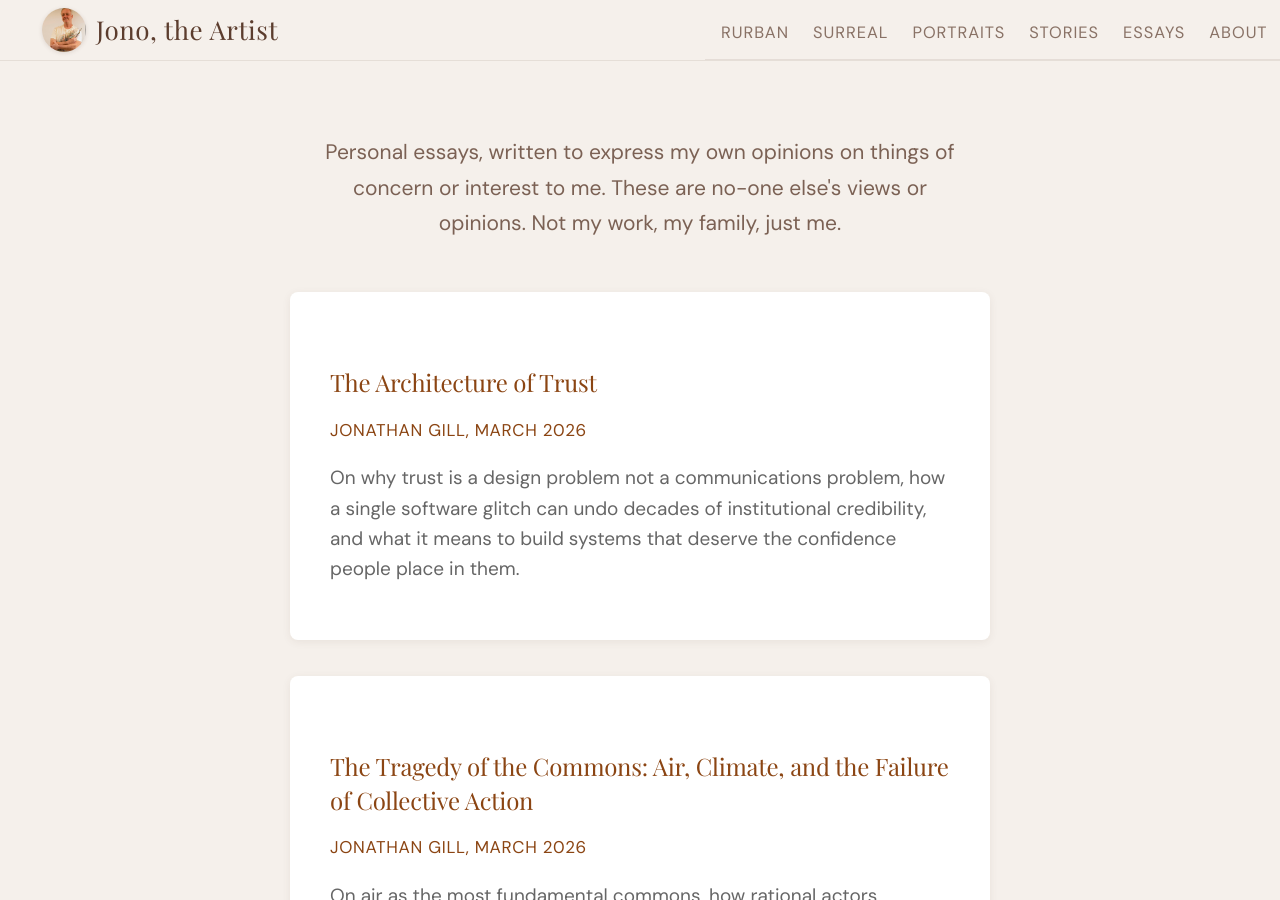
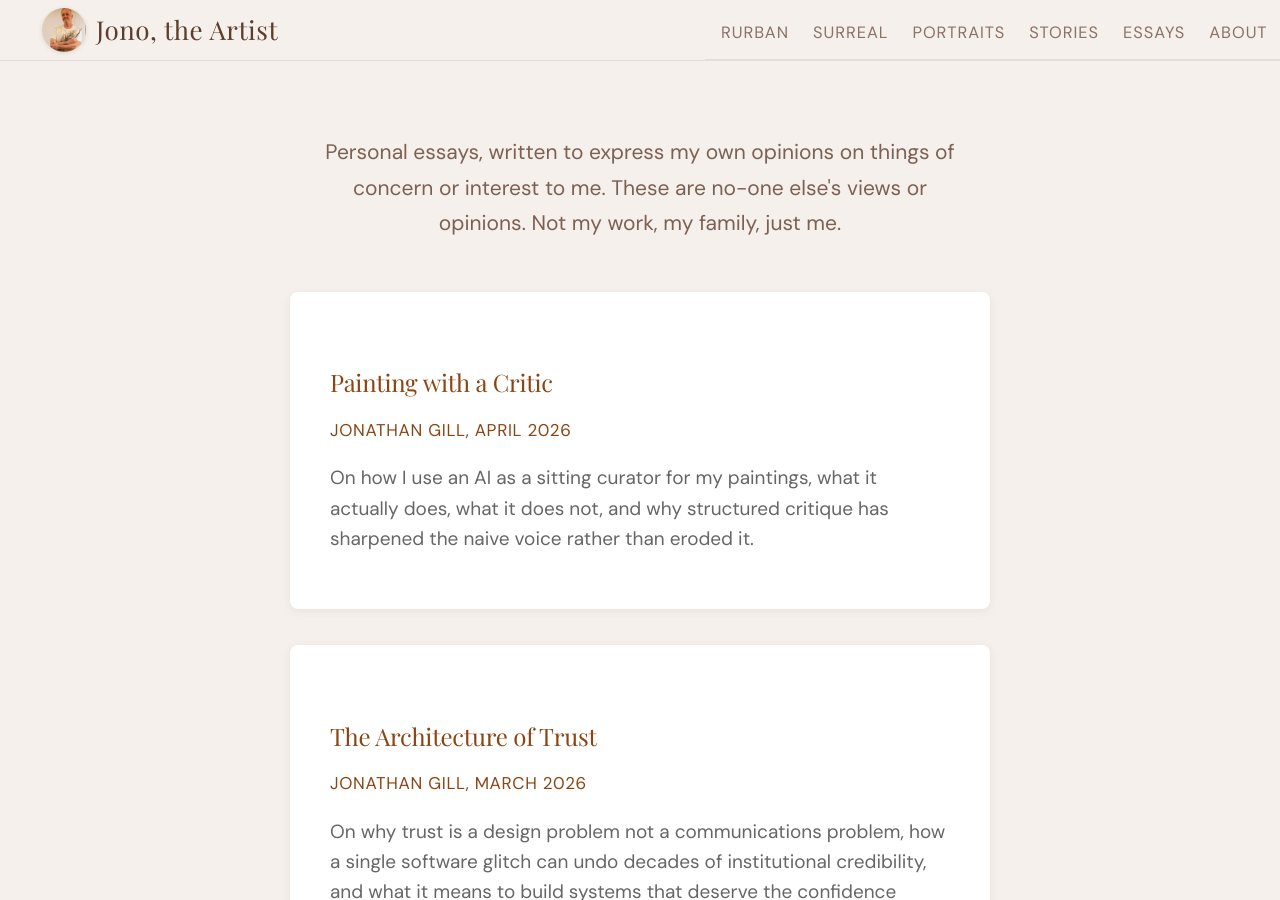
Before and after one commit to JonathanCGill/Jono-The-Artist, an MkDocs documentation site: the page built from docs/essays.md, in a window 1280 px wide and 900 px high. Built offline with MkDocs 1.6.1 and Material for MkDocs 9.7.7, drawn with Linux system fonts in a browser that asks for light colours.

Commit message:
Add Painting with a Critic to essays list and clarify paintings are physical
List the new essay at the top of essays.md, wrap it in the standard
essay structure, and add a short note on the About page stating the
work is real acrylic on canvas and real watercolour on paper, with a
link through to the essay for the longer explanation.

https://claude.ai/code/session_01Lk3RjJ6CJx8ySBWYTC3FPH

```diff
--- a/docs/essays.md
+++ b/docs/essays.md
@@ -7,6 +7,20 @@ Personal essays, written to express my own opinions on things of concern or inte
 </div>
 
 <div class="essay-list" markdown>
+
+<div class="essay-card" markdown>
+
+<div class="essay-card-content" markdown>
+
+### [Painting with a Critic](essays/painting-with-a-critic.md)
+
+Jonathan Gill, April 2026
+
+On how I use an AI as a sitting curator for my paintings, what it actually does, what it does not, and why structured critique has sharpened the naive voice rather than eroded it.
+
+</div>
+
+</div>
 
 <div class="essay-card" markdown>
 
```
Also changed, not shown: docs/about.md (+2 -0 lines), docs/essays/painting-with-a-critic.md (+10 -0 lines).
